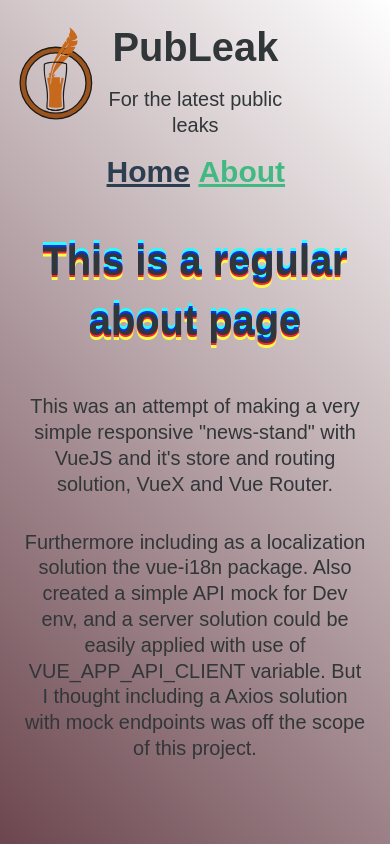
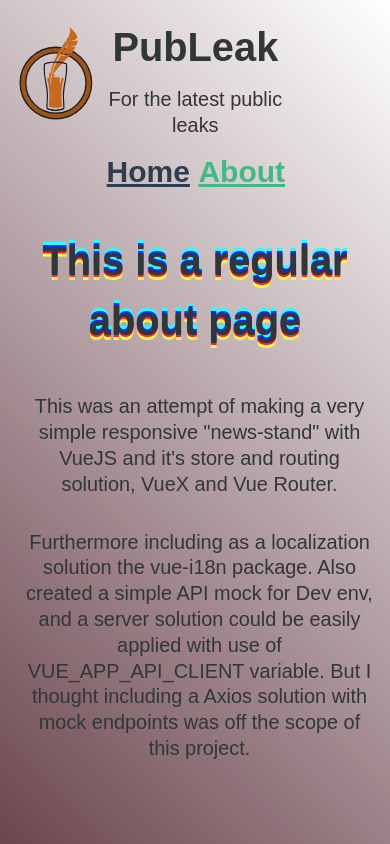
Before and after one commit to farinhote/publeak, a Vue app: page /about in a window 390 px wide. Shown: the top 844 px of the page. Built offline with nearby package versions, Linux system fonts and the light colour scheme.

Commit message:
Formatted spinner code
Added width to the about text

```diff
--- a/src/components/AboutText.vue
+++ b/src/components/AboutText.vue
@@ -47,6 +47,11 @@ p {
     width: 50vw;
   }
 }
+@media only screen and (max-width: 767px) {
+  p {
+    width: 90vw;
+  }
+}
 
 @keyframes tipsy {
   0% {
--- a/src/components/Spinner.vue
+++ b/src/components/Spinner.vue
@@ -1,6 +1,9 @@
 <template>
   <div class="lds-ellipsis">
-    <div /><div /><div /><div />
+    <div />
+    <div />
+    <div />
+    <div />
   </div>
 </template>
 
@@ -17,31 +20,37 @@ export default {
   width: 80px;
   height: 80px;
 }
+
 .lds-ellipsis div {
   position: absolute;
   top: 33px;
   width: 13px;
   height: 13px;
   border-radius: 50%;
-  background: #9B541E;
+  background: #9b541e;
   animation-timing-function: cubic-bezier(0, 1, 1, 0);
 }
+
 .lds-ellipsis div:nth-child(1) {
   left: 8px;
   animation: lds-ellipsis1 0.6s infinite;
 }
+
 .lds-ellipsis div:nth-child(2) {
   left: 8px;
   animation: lds-ellipsis2 0.6s infinite;
 }
+
 .lds-ellipsis div:nth-child(3) {
   left: 32px;
   animation: lds-ellipsis2 0.6s infinite;
 }
+
 .lds-ellipsis div:nth-child(4) {
   left: 56px;
   animation: lds-ellipsis3 0.6s infinite;
 }
+
 @keyframes lds-ellipsis1 {
   0% {
     transform: scale(0);
@@ -50,21 +59,24 @@ export default {
     transform: scale(1);
   }
 }
+
 @keyframes lds-ellipsis3 {
   0% {
     transform: scale(1);
   }
+
   100% {
     transform: scale(0);
   }
 }
+
 @keyframes lds-ellipsis2 {
   0% {
     transform: translate(0, 0);
   }
+
   100% {
     transform: translate(24px, 0);
   }
 }
-
 </style>
```
